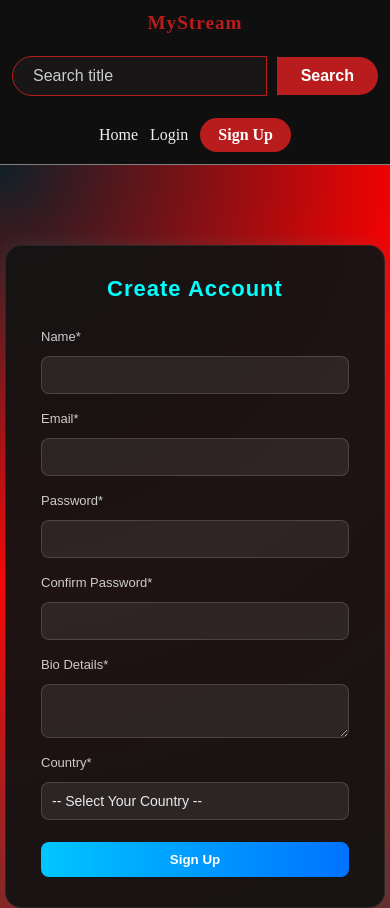
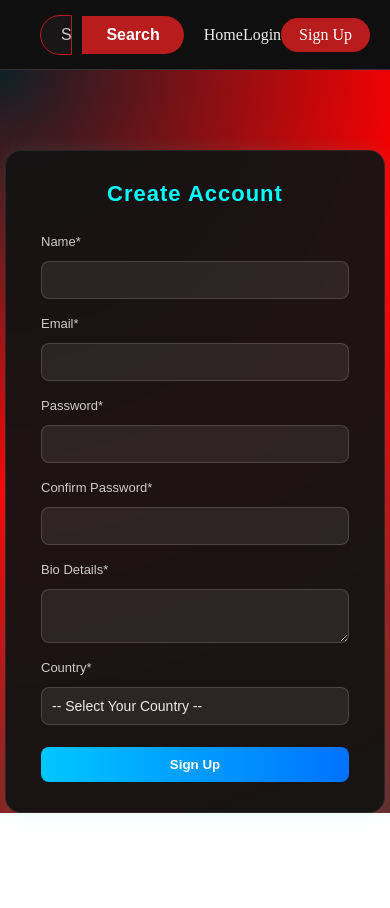
Before and after one commit to Sayan876/VideoStreaming-frontend, a React (Create React App) app: page /SignUp in a window 390 px wide. After the commit the page ends 844 px from the top, so only its background shows below. Built offline with nearby package versions, Linux system fonts and the light colour scheme.

Commit message:
Update navbar.module.css

```diff
--- a/src/component/navbar.module.css
+++ b/src/component/navbar.module.css
@@ -1,39 +1,34 @@
 /* =========================
-   NAVBAR MAIN WRAPPER
+   NAVBAR
 ========================= */
 .navbar {
   width: 100%;
   height: 70px;
-  background-color: #0f0f0f;
+  background: #0f0f0f;
   display: flex;
   align-items: center;
   justify-content: space-between;
-  border-bottom: 1px solid grey;
+  padding: 0 20px;
   position: sticky;
   top: 0;
   z-index: 999;
-  padding: 0 20px;
+  border-bottom: 1px solid #333;
 }
 
-/* =========================
-   LEFT SECTION (LOGO)
-========================= */
-.leftSection {
-  display: flex;
-  align-items: center;
+/* LOGO */
+.logo {
+  color: #b91c1c;
+  font-size: 1.5rem;
+  font-weight: 700;
+  text-decoration: none;
 }
 
-.logo {
-  font-size: 1.5rem;
-  font-weight: 700;
-  color: #b91c1c;
-  letter-spacing: 1px;
-  cursor: pointer;
-  transition: color 0.3s ease;
-}
-
-.logo:hover {
-  color: #ff1a1a;
+/* SEARCH */
+.searchContainer {
+  display: flex;
+  flex: 1;
+  max-width: 600px;
+  margin: 0 20px;
 }
 
 /* =========================
@@ -87,144 +82,142 @@
   transform: scale(1.05);
 }
 
-/* =========================
-   RIGHT SECTION
-========================= */
+
+
+/* RIGHT */
 .rightSection {
+  display: flex;
+  align-items: center;
+  position: relative;
+}
+
+/* HAMBURGER */
+.hamburger {
+  display: none;
+  background: none;
+  border: none;
+  font-size: 1.6rem;
+  color: white;
+  cursor: pointer;
+}
+
+/* MENU */
+.menu {
   display: flex;
   align-items: center;
   gap: 20px;
 }
 
-/* NAV LINKS */
-.navLink {
-  color: #f1f1f1;
-  text-decoration: none;
-  font-size: 1rem;
-  transition: color 0.3s ease;
+.menu.open {
+  display: flex;
 }
 
-.navLink:hover {
-  color: #ff1a1a;
+/* LINKS */
+.navLink {
+  color: #eee;
+  text-decoration: none;
 }
 
-/* SIGNUP BUTTON */
 .signUpBtn {
-  background-color: #b91c1c;
+  background: #b91c1c;
+  padding: 8px 18px;
+  border-radius: 20px;
   color: white;
-  padding: 8px 18px;
-  border-radius: 25px;
   text-decoration: none;
-  font-weight: 600;
-  transition: all 0.3s ease;
 }
 
-.signUpBtn:hover {
-  background-color: #ff1a1a;
-  box-shadow: 0 0 10px rgba(255, 0, 0, 0.4);
-}
-
-/* =========================
-   USER PROFILE MENU
-========================= */
-.userMenu {
-  display: flex;
-  align-items: center;
-}
-
+/* PROFILE */
 .profileArea {
   display: flex;
   align-items: center;
-  gap: 10px;
+  gap: 8px;
   position: relative;
 }
 
-.profilePic {
+.profilePic,
+.fallbackPic {
   width: 36px;
   height: 36px;
   border-radius: 50%;
-  object-fit: cover;
   border: 2px solid #1c1fb7;
-  cursor: pointer;
+  display: flex;
+  align-items: center;
+  justify-content: center;
+  color: white;
+  background: #b91c1c;
 }
 
 .username {
+  color: white;
   font-weight: 600;
-  color: #f5f5f5;
 }
 
-/* =========================
-   DROPDOWN
-========================= */
 .dropdownBtn {
   background: none;
   border: none;
   color: white;
   cursor: pointer;
-  font-size: 0.8rem;
 }
 
+/* DROPDOWN */
 .dropdownContent {
-  visibility: hidden;
-  opacity: 0;
   position: absolute;
-  top: 40px;
+  top: 45px;
   right: 0;
   background: #181818;
   border: 1px solid #333;
   border-radius: 10px;
   min-width: 140px;
   overflow: hidden;
-  transform: translateY(-10px);
-  transition: 2.0s;
-  z-index: 20;
-}
 
-.profileArea:hover .dropdownContent {
-  visibility: visible;
-  opacity: 1;
-  transform: translateY(0);
 }
 
 .dropdownContent a,
 .dropdownContent button {
+  text-decoration: none;
   display: block;
   padding: 10px;
+  width: 100%;
+  background: none;
+  border: none;
   color: white;
-  background: transparent;
-  border: none;
-  width: 100%;
   text-align: left;
   cursor: pointer;
-  text-decoration: none;
 }
 
 .dropdownContent a:hover,
 .dropdownContent button:hover {
-  background-color: #b71c1c;
+  background: #b91c1c;
 }
 
 /* =========================
-   RESPONSIVE (MOBILE)
+   MOBILE
 ========================= */
 @media (max-width: 768px) {
-  .navbar {
-    flex-direction: column;
-    height: auto;
-    gap: 12px;
-    padding: 12px;
+  /* .searchContainer {
+
+  } */
+  .logo{
+    display: none;
   }
 
-  .searchContainer {
-    width: 100%;
-    margin: 10px 0;
+  .hamburger {
+    display: block;
   }
 
-  .rightSection {
-    gap: 12px;
+  .menu {
+    display: none;
+    position: absolute;
+    top: 70px;
+    right: 0;
+    background: #0f0f0f;
+    flex-direction: column;
+    width: 200px;
+    padding: 15px;
+    border: 1px solid #333;
   }
 
-  .logo {
-    font-size: 1.2rem;
+  .menu.open {
+    display: flex;
   }
 }
```
